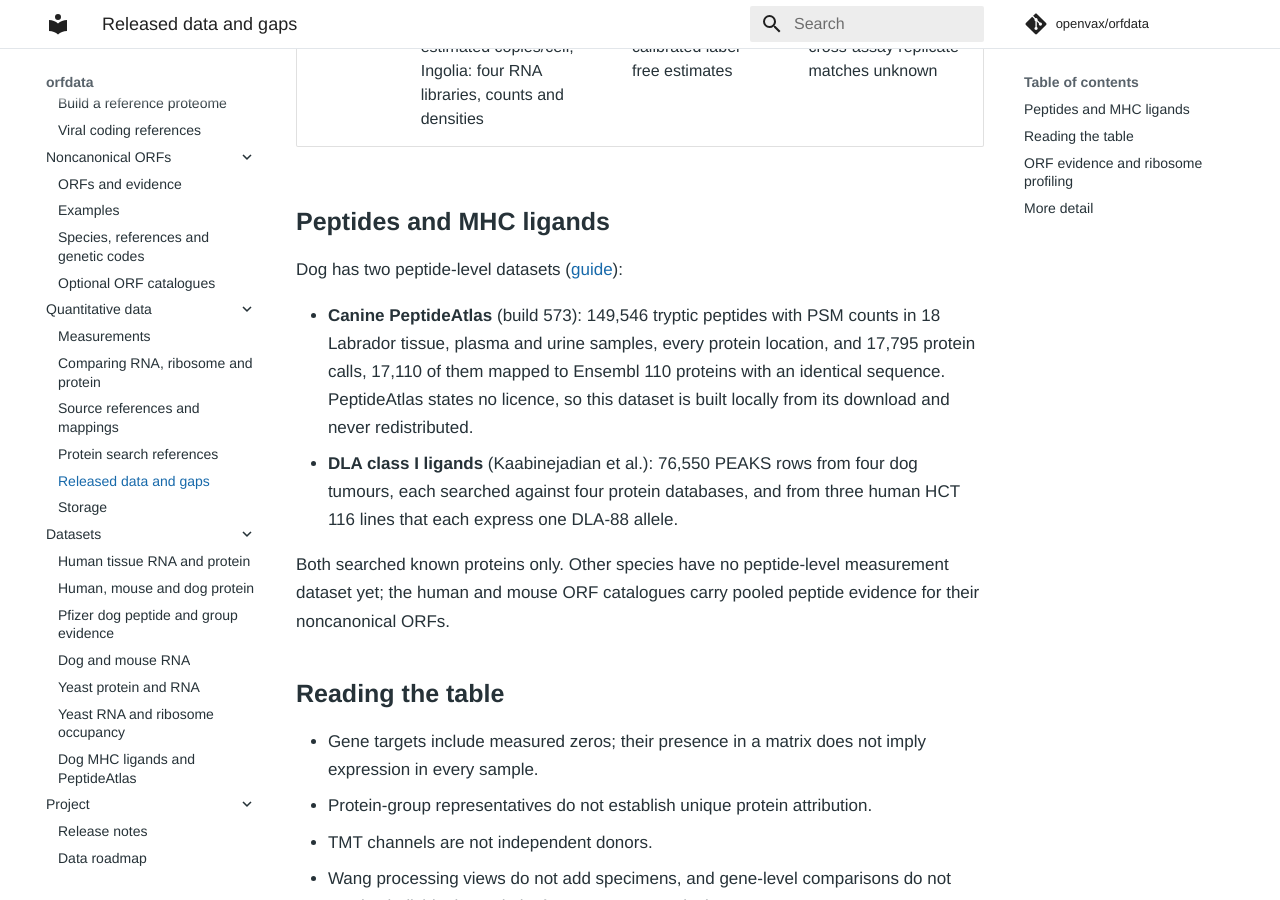
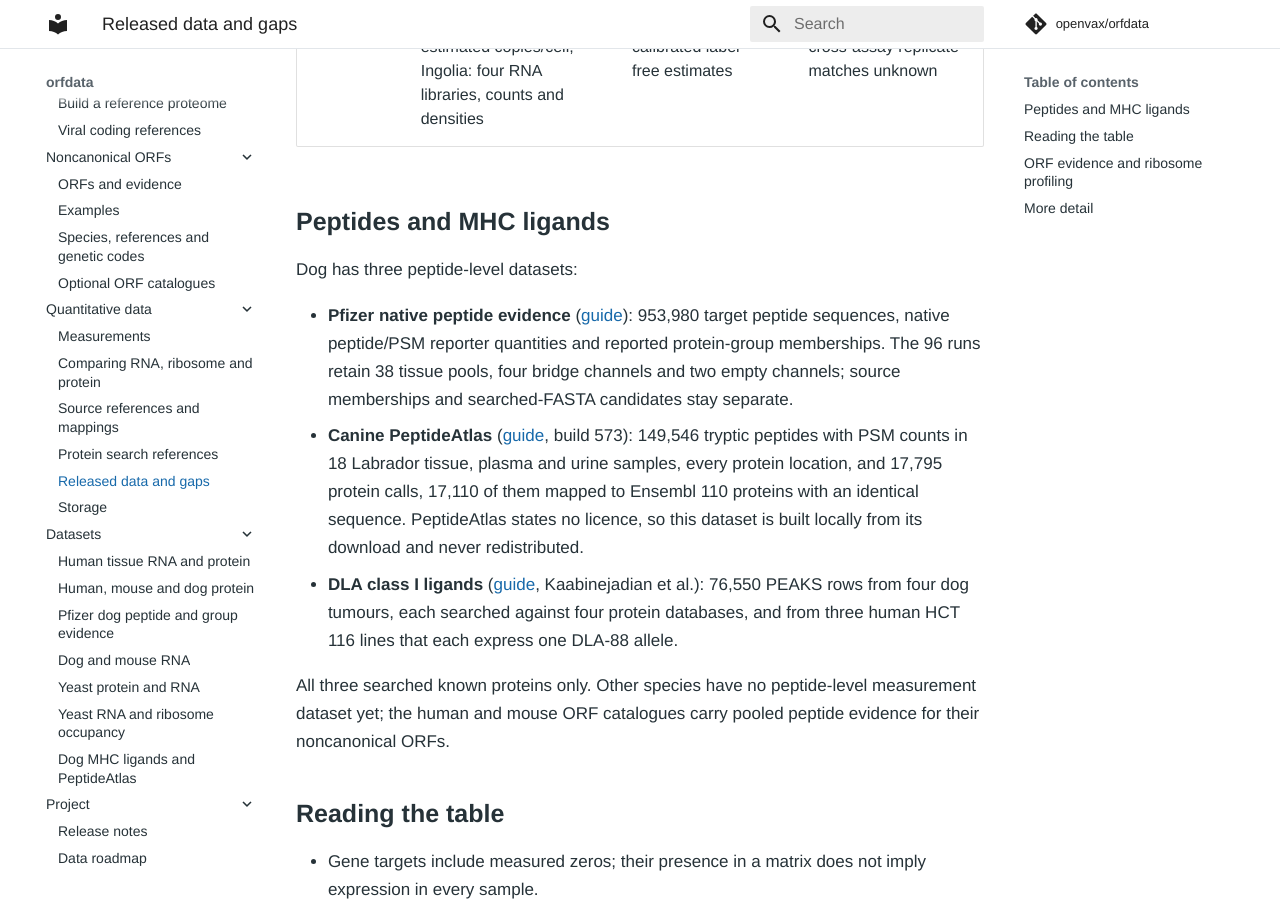
Before and after one commit to openvax/orfdata, an MkDocs documentation site: the page built from docs/coverage.md, in a window 1280 px wide and 900 px high, scrolled down 877 px. Built offline with MkDocs 1.6.1 and Material for MkDocs 9.7.7, drawn with Linux system fonts in a browser that asks for light colours; comment, search, counter and statistics services are not loaded.

Commit message:
Publish verified canine evidence dataset for 0.40.0

```diff
--- a/docs/coverage.md
+++ b/docs/coverage.md
@@ -13,18 +13,22 @@ data coverage, independently of what the API can represent.
 
 ## Peptides and MHC ligands
 
-Dog has two peptide-level datasets ([guide](dog-peptides.md)):
+Dog has three peptide-level datasets:
 
-- **Canine PeptideAtlas** (build 573): 149,546 tryptic peptides with PSM counts
+- **Pfizer native peptide evidence** ([guide](pfizer-peptides.md)): 953,980 target
+  peptide sequences, native peptide/PSM reporter quantities and reported protein-group
+  memberships. The 96 runs retain 38 tissue pools, four bridge channels and two
+  empty channels; source memberships and searched-FASTA candidates stay separate.
+- **Canine PeptideAtlas** ([guide](dog-peptides.md), build 573): 149,546 tryptic peptides with PSM counts
   in 18 Labrador tissue, plasma and urine samples, every protein location, and
   17,795 protein calls, 17,110 of them mapped to Ensembl 110 proteins with an
   identical sequence. PeptideAtlas states no licence,
   so this dataset is built locally from its download and never redistributed.
-- **DLA class I ligands** (Kaabinejadian et al.): 76,550 PEAKS rows from four
+- **DLA class I ligands** ([guide](dog-peptides.md), Kaabinejadian et al.): 76,550 PEAKS rows from four
   dog tumours, each searched against four protein databases, and from three
   human HCT 116 lines that each express one DLA-88 allele.
 
-Both searched known proteins only. Other species have no peptide-level
+All three searched known proteins only. Other species have no peptide-level
 measurement dataset yet; the human and mouse ORF catalogues carry pooled
 peptide evidence for their noncanonical ORFs.
 
--- a/orfdata/version.py
+++ b/orfdata/version.py
@@ -1 +1 @@
-__version__ = "0.39.1"
+__version__ = "0.40.0"
```
Also changed, not shown: CHANGELOG.md (+6 -4 lines), README.md (+1 -0 lines), docs/measurements.md (+1 -1 lines), docs/pfizer-peptides.md (+6 -5 lines), tools/README-dog-results.md (+10 -7 lines), 1 other file.
